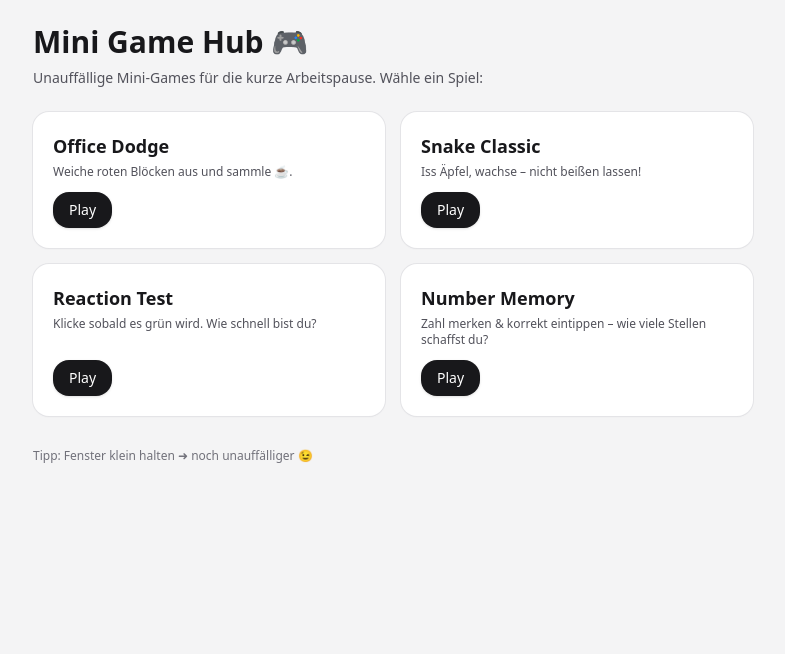
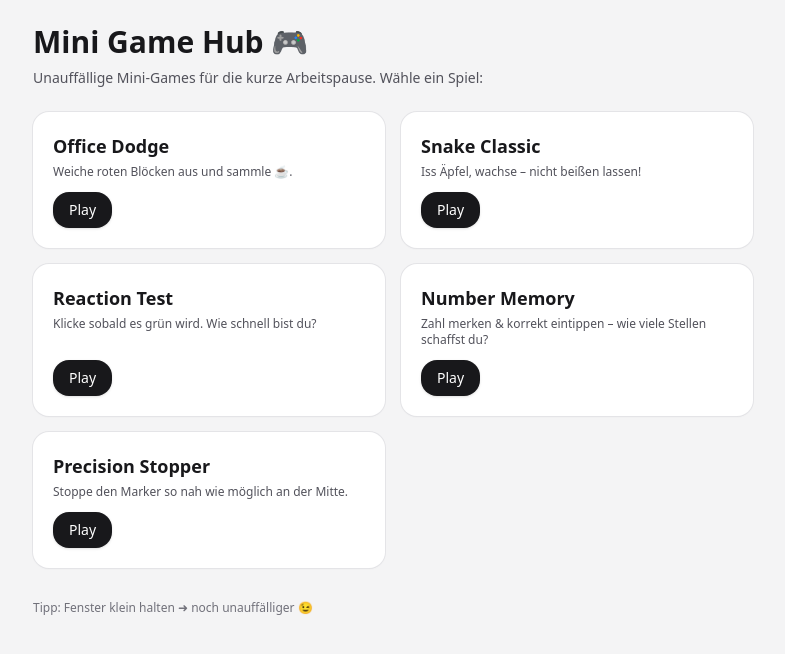
Before and after one commit to yipe38/GamesHub, a React (Vite) app: page / in a window 1280 px wide. Shown: the top 654 px of the page, without its empty margins (247-1032 px from the left). Built offline with nearby package versions, Linux system fonts and the light colour scheme.

Commit message:
Update App.jsx

```diff
--- a/src/App.jsx
+++ b/src/App.jsx
@@ -3,6 +3,7 @@ import OfficeDodge from "./games/OfficeDodge.jsx";
 import SnakeGame from "./games/SnakeGame.jsx";
 import ReactionTest from "./games/ReactionTest.jsx";
 import NumberMemory from "./games/NumberMemory.jsx";
+import PrecisionStopper from "./games/PrecisionStopper.jsx";
 
 function Button({ children, onClick, variant = "default" }) {
   const base =
@@ -27,6 +28,7 @@ export default function App() {
   if (currentGame === "snake") return <SnakeGame onBack={handleBack} />;
   if (currentGame === "reaction") return <ReactionTest onBack={handleBack} />;
   if (currentGame === "number") return <NumberMemory onBack={handleBack} />;
+  if (currentGame === "stopper") return <PrecisionStopper onBack={handleBack} />;
 
   return (
     <div className="min-h-screen w-full max-w-3xl mx-auto p-6">
@@ -39,6 +41,12 @@ export default function App() {
         <Card title="Snake Classic" desc="Iss Äpfel, wachse – nicht beißen lassen!" onClick={() => setCurrentGame("snake")} />
         <Card title="Reaction Test" desc="Klicke sobald es grün wird. Wie schnell bist du?" onClick={() => setCurrentGame("reaction")} />
         <Card title="Number Memory" desc="Zahl merken & korrekt eintippen – wie viele Stellen schaffst du?" onClick={() => setCurrentGame("number")} />
+        <Card
+  title="Precision Stopper"
+  desc="Stoppe den Marker so nah wie möglich an der Mitte."
+  onClick={() => setCurrentGame("stopper")}
+/>
+
       </div>
       <div className="mt-8 text-xs text-zinc-500">Tipp: Fenster klein halten ➜ noch unauffälliger 😉</div>
     </div>
```
